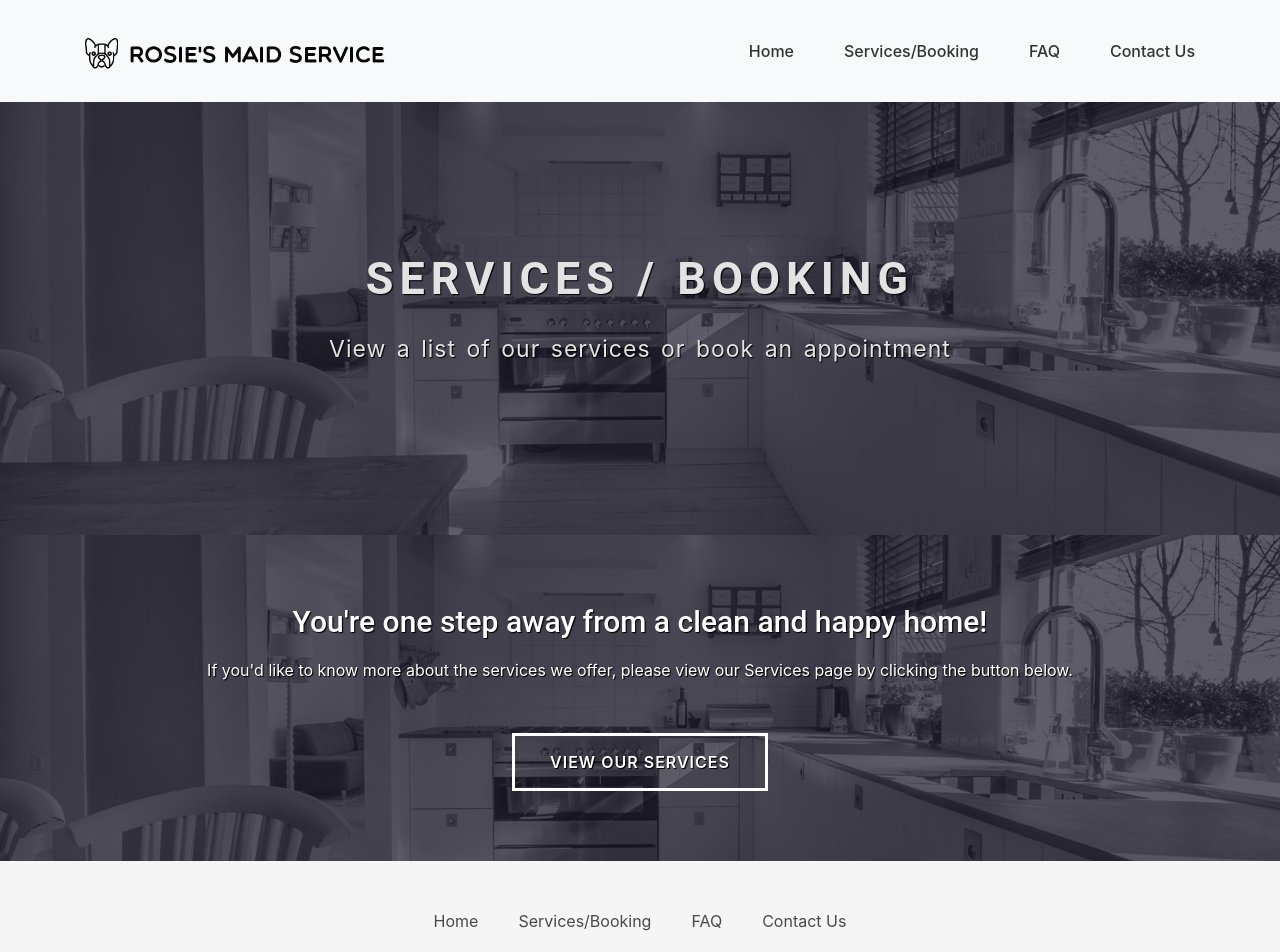
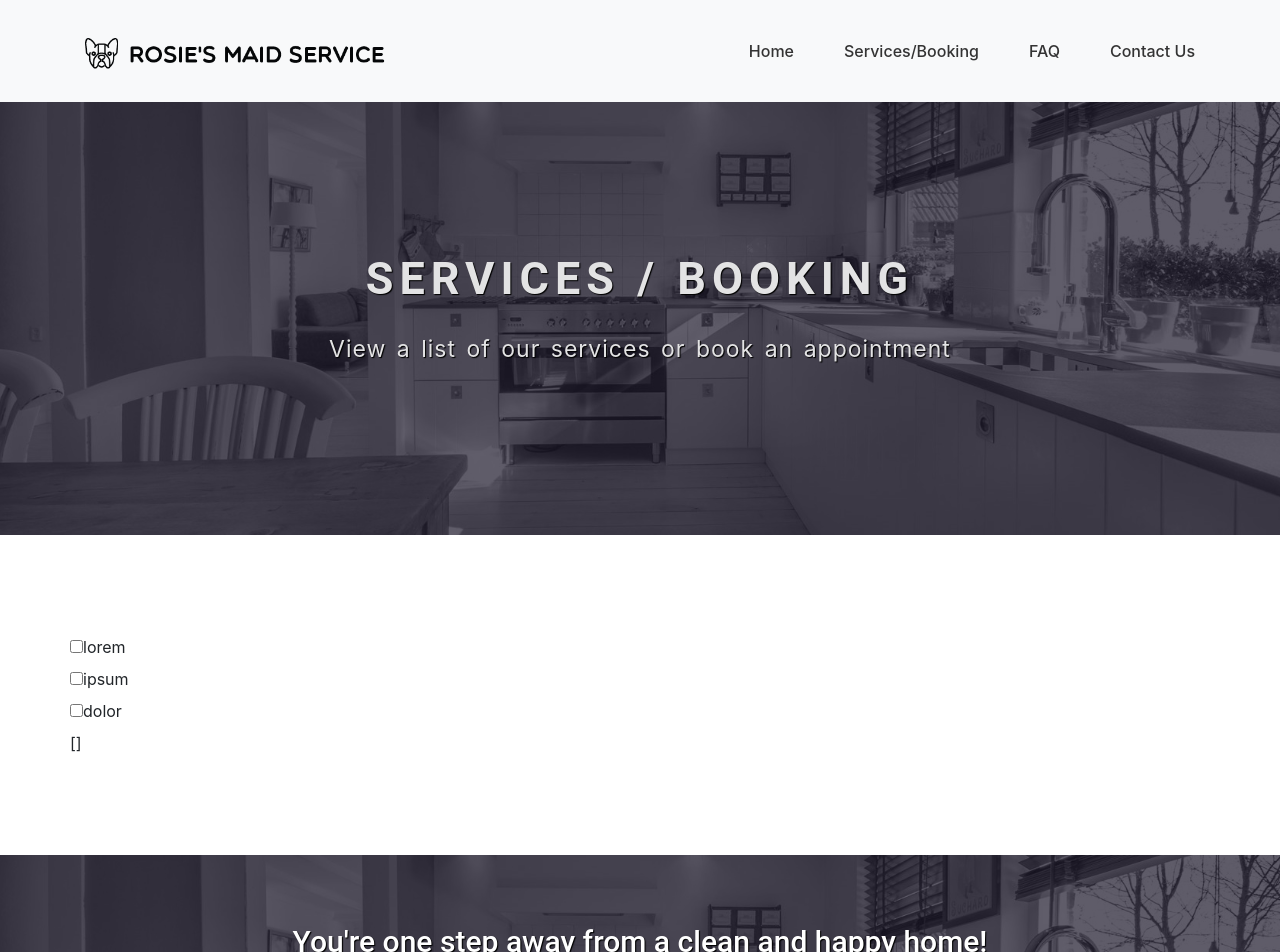
Before and after one commit to nmakuch/rosies-ms-nextjs, a Next.js app: page /services in a window 1280 px wide. Shown: the top 952 px of the page. Built offline with nearby package versions, Linux system fonts and the light colour scheme.

Commit message:
checkboxes working

```diff
--- a/components/ContactForm.js
+++ b/components/ContactForm.js
@@ -1,7 +1,6 @@
 // this comment tells babel to convert jsx to calls to a function called jsx instead of React.createElement
 /** @jsx jsx */
 import { jsx, css } from "@emotion/core";
-import { Formik } from "formik";
 import Link from "next/link";
 
 class ContactForm extends React.Component {
--- a/components/Layout.js
+++ b/components/Layout.js
@@ -4,9 +4,9 @@
 import React from "react";
 import { jsx, css, Global } from "@emotion/core";
 import { appStyles } from "../styles/styles";
-import Header from '../components/Header'
-import NavBar from '../components/NavBar'
-import Footer from '../components/Footer'
+import Header from "../components/Header";
+import NavBar from "../components/NavBar";
+import Footer from "../components/Footer";
 
 class Layout extends React.Component {
   render() {
--- a/components/NavBar.js
+++ b/components/NavBar.js
@@ -84,7 +84,7 @@ class Nav extends Component {
               </li>
 
               <li className="nav-item">
-                <Link href="/services" as="/service">
+                <Link href="/services" as="/services">
                   <a>Services/Booking</a>
                 </Link>
               </li>
--- a/pages/services.js
+++ b/pages/services.js
@@ -1,10 +1,58 @@
+// this comment tells babel to convert jsx to calls to a function called jsx instead of React.createElement
+/** @jsx jsx */
+
+import { jsx, css } from "@emotion/core";
 import Link from "next/link";
 import Layout from "../components/Layout";
 import GlobalHeader from "../components/GlobalHeader";
 import CallToAction from "../components/CallToAction";
+import Checkbox from "../components/CheckBox";
+
+class CheckBox extends React.Component {
+  render() {
+    return (
+      <input
+        type="checkbox"
+        id={this.props.id}
+        value={this.props.value}
+        onChange={this.props.onChange}
+      />
+    );
+  }
+}
 
 class Services extends React.Component {
+  constructor(props) {
+    super(props);
+    this.state = { optionsChecked: [] };
+  }
+
+  changeEvent(event) {
+    let checkedArray = this.state.optionsChecked;
+    let selectedValue = event.target.value;
+
+    if (event.target.checked === true) {
+      checkedArray.push(selectedValue);
+      this.setState({
+        optionsChecked: checkedArray
+      });
+    } else {
+      let valueIndex = checkedArray.indexOf(selectedValue);
+      checkedArray.splice(valueIndex, 1);
+
+      this.setState({
+        optionsChecked: checkedArray
+      });
+    }
+  }
   render() {
+
+    let checkBoxArray = ['lorem','ipsum','dolor'];
+
+    let outputCheckboxes = checkBoxArray.map(function(string, i){
+      return (<div><CheckBox value={string} id={'string_' + i} onChange={this.changeEvent.bind(this)} /><label htmlFor={'string_' + i}>{string}</label></div>)
+    }, this);
+
     return (
       <Layout>
         <GlobalHeader
@@ -12,6 +60,34 @@ class Services extends React.Component {
           globalHeaderSubTitle="View a list of our services or book an appointment"
           globalHeaderImage="../img/services-bg.jpg"
         />
+        <section
+          css={css`
+            padding-top: 100px !important;
+            padding-bottom: 100px !important;
+            h2 {
+              text-transform: uppercase;
+              font-weight: 600;
+            }
+
+            h2:first-of-type {
+              margin-bottom: 25px;
+            }
+
+            h2:last-of-type {
+              margin-bottom: 25px;
+            }
+          `}
+          id="contact-form"
+        >
+          <div className="container">
+            <div className="row">
+              <div>
+                <div>{outputCheckboxes}</div>
+                <div>{JSON.stringify(this.state.optionsChecked)}</div>
+              </div>
+            </div>
+          </div>
+        </section>
         <CallToAction
           callTitle="You're one step away from a clean and happy home!"
           callText="If you'd like to know more about the services we offer, please view our Services page by clicking the button below."
```
Also changed, not shown: mailer.js (deleted, +0 -25 lines), server.js (+22 -10 lines), components/CheckBox.js (added), 1 other file (tests, documents, lock files or other folders).
